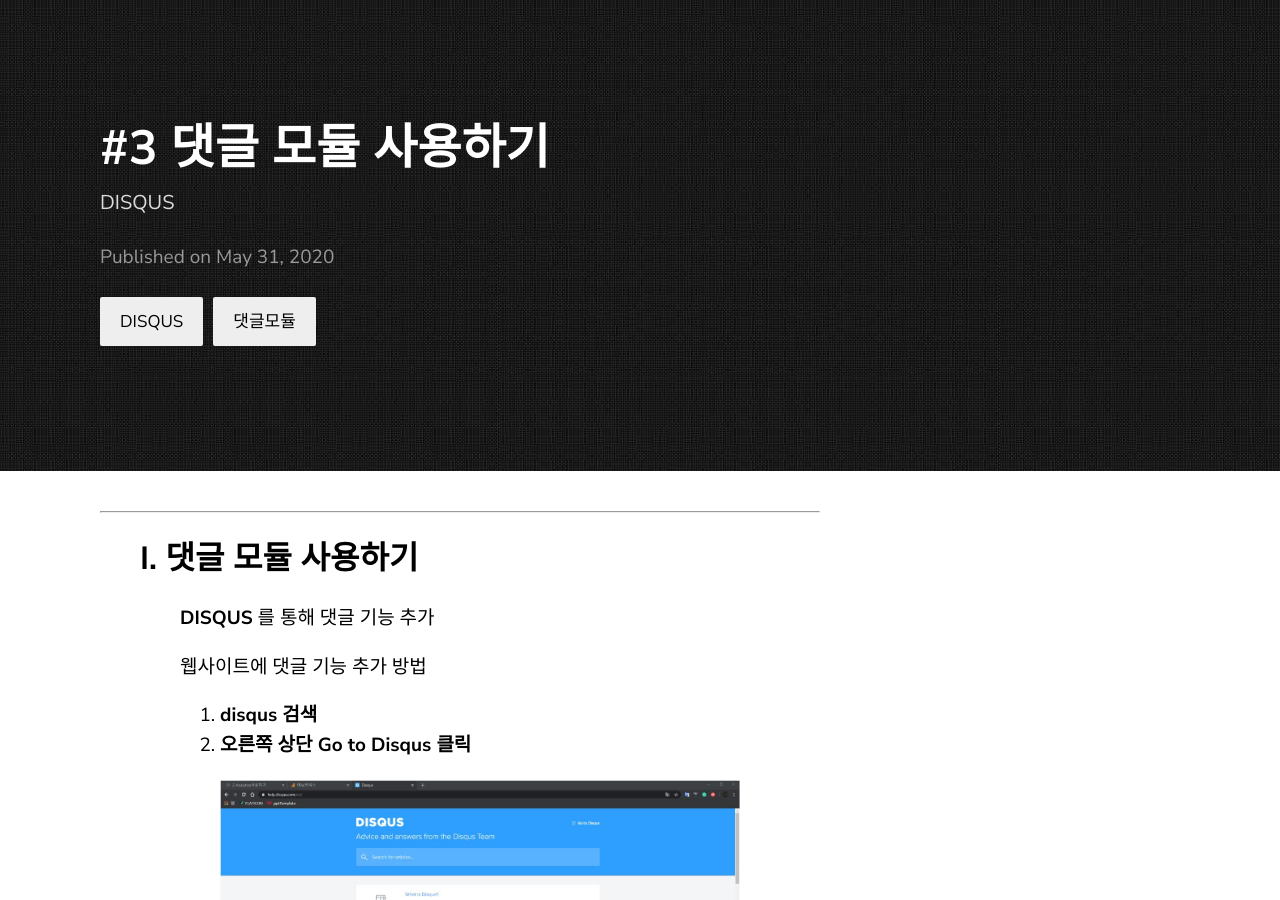
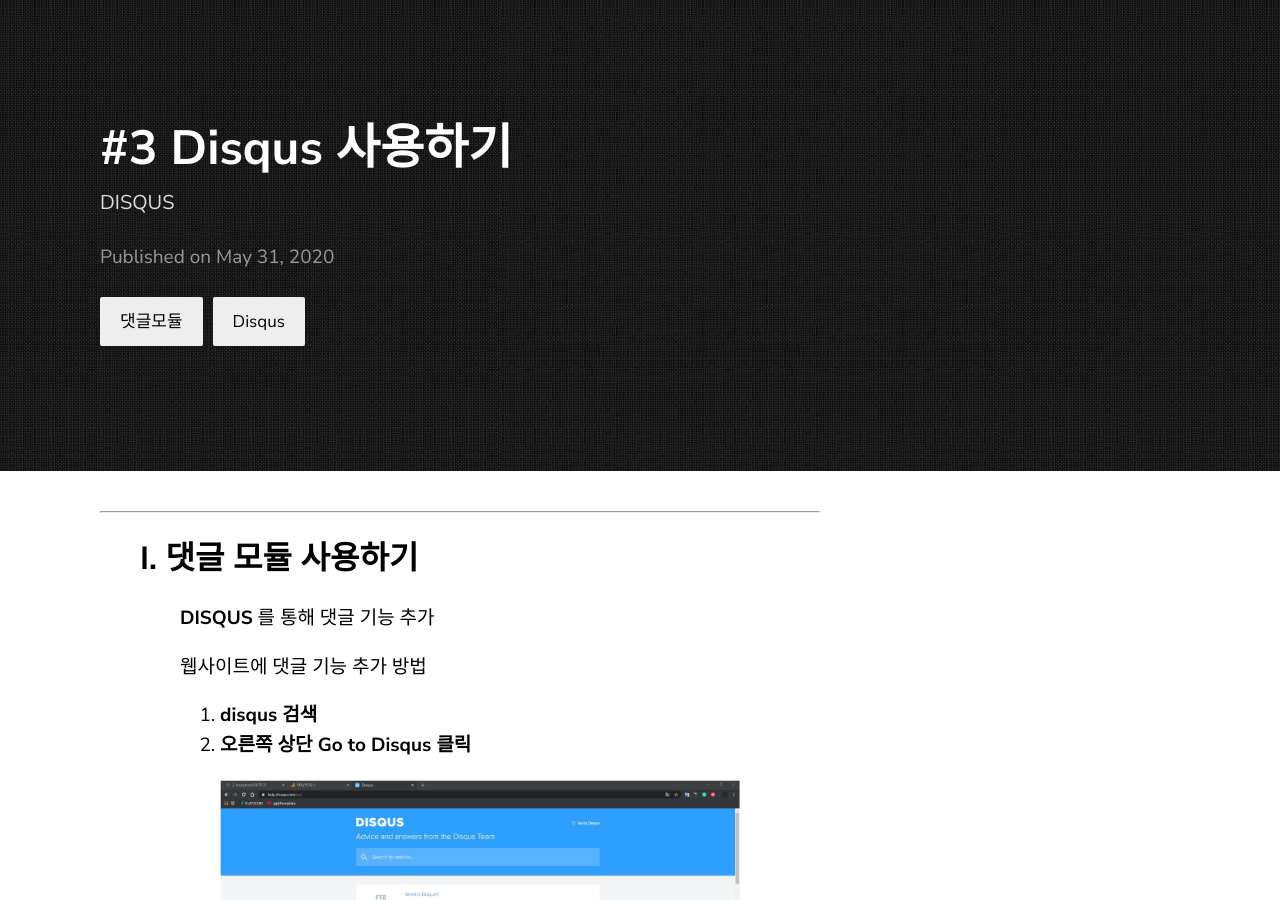
Before and after one commit to ytw060309/blog, a Jekyll site: the page built from _posts/2020-05-31-댓글 모듈 사용.markdown, in a window 1280 px wide and 900 px high. Built offline with Jekyll 4.4.1, drawn with Linux system fonts in a browser that asks for light colours; comment, search, counter and statistics services are not loaded.

Commit message:
3rd post

```diff
--- a/_posts/2020-05-24-GIt명령어&Linux명령어.markdown
+++ b/_posts/2020-05-24-GIt명령어&Linux명령어.markdown
@@ -1,6 +1,6 @@
 ---
 layout: post
-title:  "#1 [Git 명령어 & 리눅스 명령어]"
+title:  "#1 Git 명령어 & 리눅스 명령어"
 description: Git 기본 명령어 & 리눅스 디렉토리 관련 명령어
 date:   2020-05-24 21:03:36 +0530
 categories: Git Github LinuxDirectory
--- a/_posts/2020-05-31-Analytics사용.markdown
+++ b/_posts/2020-05-31-Analytics사용.markdown
@@ -1,6 +1,6 @@
 ---
 layout: post
-title:  "#2 Analytics사용하기"
+title:  "#2 G·A 사용하기"
 description: Google Analytics
 date:   2020-05-31 21:03:36 +0530
 categories: Analytics
--- a/_posts/2020-05-31-댓글 모듈 사용.markdown
+++ b/_posts/2020-05-31-댓글 모듈 사용.markdown
@@ -1,9 +1,9 @@
 ---
 layout: post
-title:  "#3 댓글 모듈 사용하기"
+title:  "#3 Disqus 사용하기"
 description: DISQUS
 date:   2020-05-31 21:03:36 +0530
-categories: DISQUS 댓글모듈
+categories: 댓글모듈 Disqus
 ---
 
 * * *
```
